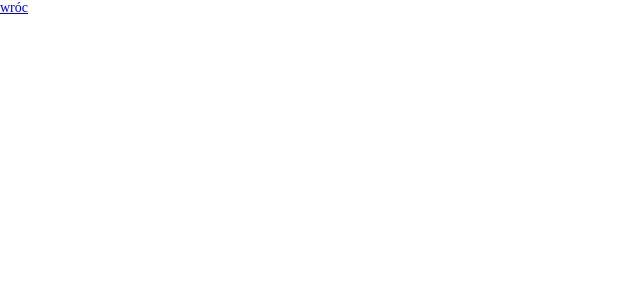
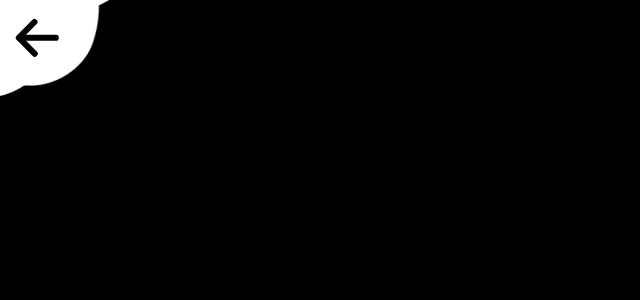
Before and after one commit to maciejsulenta/portfolio-ms, a React (Create React App) app: page /project-page in a window 1280 px wide. Shown: the top 300 px of the page, without its empty margins (0-640 px from the left). Built offline with nearby package versions, Linux system fonts and the light colour scheme; a web font is replaced by a local one.

Commit message:
project-page : feature: return-button structure, styles

```diff
--- /dev/null
+++ b/src/components/ReturnButton/ReturnButton.js
@@ -0,0 +1,109 @@
+import styled from "styled-components";
+import { theme } from "../../assets/styles/theme";
+import { keyframes } from "styled-components";
+import { Link } from "react-router-dom";
+
+const menuBubbleAnimation = keyframes`
+  0% {
+    border-radius: 40% 60% 70% 30% / 40% 40% 60% 50%;
+    transform: skew(3deg, 5deg);
+  }
+  34% {
+    border-radius: 70% 30% 50% 50% / 30% 30% 70% 70%;
+  }
+  67% {
+    border-radius: 100% 60% 60% 100% / 100% 100% 60% 60%;
+  }
+  100% {
+    border-radius: 40% 60% 70% 30% / 40% 40% 60% 50%;
+    transform: skew(-0.08turn, 5deg);
+  }
+`;
+
+export const Container = styled.div`
+  position: fixed;
+  top: 0;
+  left: 0;
+`;
+export const ButtonBubble = styled.div`
+  width: 10em;
+  height: 9em;
+  position: relative;
+  top: -3em;
+  left: -3em;
+  background-color: ${theme.colors.white};
+  border-radius: 50%;
+  animation: ${menuBubbleAnimation} 12s linear infinite alternate;
+
+  &:after,
+  &:before {
+    content: "";
+    width: 5em;
+    height: 5em;
+    position: absolute;
+    background-color: ${theme.colors.white};
+    border-radius: 50%;
+  }
+  &:after {
+    top: -1em;
+    left: 6em;
+    animation: ${menuBubbleAnimation} 8s linear infinite alternate;
+  }
+  &:before {
+    top: 5em;
+    left: 2em;
+    animation: ${menuBubbleAnimation} 10s linear infinite alternate;
+  }
+`;
+export const ButtonArrow = styled.div`
+  font-size: ${theme.fontSizes.big};
+  width: 0.2em;
+  height: 1.5em;
+  position: relative;
+  border-radius: 0.1em;
+  background-color: ${theme.colors.black};
+  transform: rotate(-90deg);
+  z-index: 20;
+  transition: all 0.2s ease;
+
+  &:before,
+  &:after {
+    content: "";
+    width: 0.2em;
+    height: 1em;
+    position: absolute;
+    background-color: ${theme.colors.black};
+    border-radius: 0.1em;
+    transition: all 0.3s ease;
+  }
+  &:before {
+    top: -0.15em;
+    left: -0.3em;
+    transform: rotate(45deg);
+  }
+  &:after {
+    top: -0.15em;
+    left: 0.3em;
+    transform: rotate(-45deg);
+  }
+`;
+
+export const ButtonWrap = styled(Link)`
+  width: 3em;
+  height: 3em;
+  position: absolute;
+  top: 1.2em;
+  left: 1.2em;
+  display: flex;
+  justify-content: center;
+  align-items: center;
+
+  &:hover
+    ${ButtonArrow},
+    &:hover
+    ${ButtonArrow}:before,
+    &:hover
+    ${ButtonArrow}:after {
+    background-color: ${theme.colors.brown};
+  }
+`;
--- /dev/null
+++ b/src/components/ReturnButton/index.jsx
@@ -0,0 +1,20 @@
+import React from "react";
+import {
+  Container,
+  ButtonBubble,
+  ButtonArrow,
+  ButtonWrap,
+} from "./ReturnButton";
+
+const ReturnButton = () => {
+  return (
+    <Container>
+      <ButtonBubble />
+      <ButtonWrap to="/">
+        <ButtonArrow />
+      </ButtonWrap>
+    </Container>
+  );
+};
+
+export default ReturnButton;
--- a/src/pages/Project.jsx
+++ b/src/pages/Project.jsx
@@ -1,8 +1,24 @@
 import React from "react";
 import { Link } from "react-router-dom";
+import styled from "styled-components";
+import { theme } from "../assets/styles/theme";
+import ReturnButton from "../components/ReturnButton";
+
+const Container = styled.div`
+  width: 100%;
+  height: 100vh;
+  background-color: ${theme.colors.black};
+  display: flex;
+  justify-content: space-around;
+  align-items: center;
+`;
 
 const Project = () => {
-  return <Link to="/">wróc</Link>;
+  return (
+    <Container>
+      <ReturnButton />
+    </Container>
+  );
 };
 
 export default Project;
```
